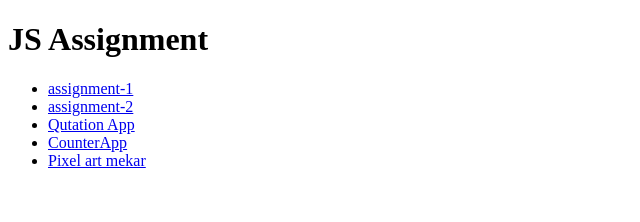
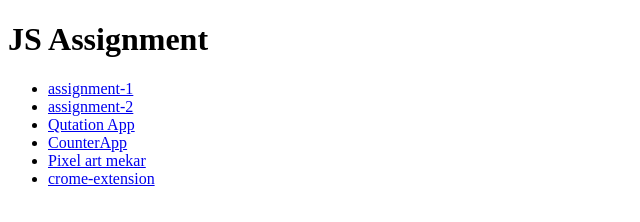
Before and after one commit to ravindra-me/javascript-projects, a plain HTML site: page index.html in a window 1280 px wide. Shown: the whole page, without its empty margins (0-640 px from the left). Drawn offline with Linux system fonts and the light colour scheme.

Commit message:
crome extention

```diff
--- a/index.html
+++ b/index.html
@@ -13,6 +13,7 @@
         <li><a href="./qutation-app/index.html">Qutation App</a></li>
         <li><a href="./counterApp/index.html">CounterApp</a></li>
         <li><a href="./pixel app mekar/code/index.html">Pixel art mekar</a></li>
+        <li><a href="./crome-extention/code/index.html">crome-extension</a></li>
     </ul>
 </body>
 </html>
```
